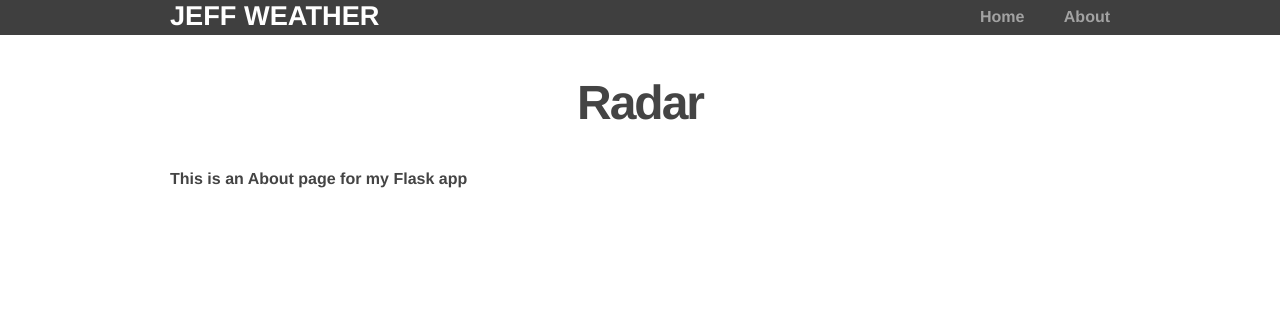
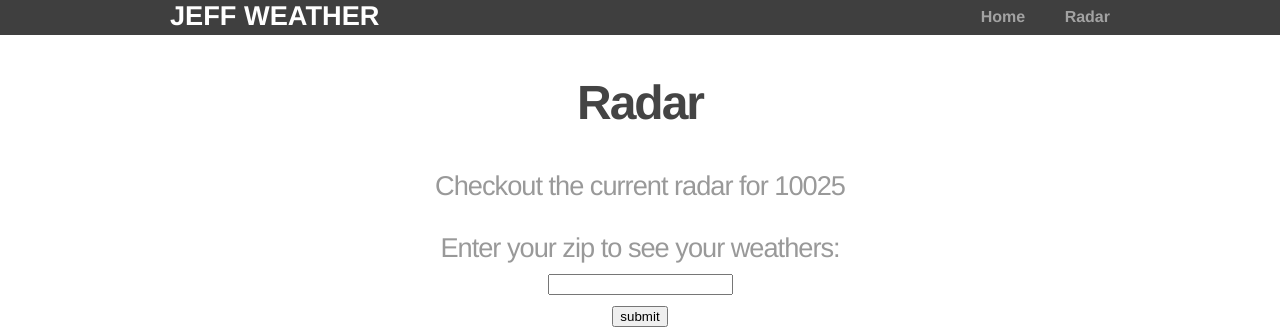
Before and after one commit to jeffthemaximum/weather-app, a Flask app: page /radar in a window 1280 px wide. Shown: the top 332 px of the page. Run offline with Flask 2, Linux system fonts and the light colour scheme.

Commit message:
added radar from wunderground api

```diff
--- a/routes.py
+++ b/routes.py
@@ -1,10 +1,15 @@
 import urllib2
+import cStringIO
 import json
 import time
+from PIL import Image
 from datetime import datetime
 from time import mktime
 from flask import Flask, render_template, request
 import pudb
+from tempfile import NamedTemporaryFile
+from shutil import copyfileobj
+from os import remove
 
 app = Flask(__name__)
 app.config.from_object('config')
@@ -67,9 +72,22 @@ def home():
 							local = location,
 							error = error)
 
-@app.route('/radar')
-def about():
-	return render_template('radar.html')
+@app.route('/radar', methods=['POST', 'GET'])
+def radar():
+
+	error = ""
+
+	if request.method == 'GET':
+		location = str(10025)
+	elif request.method == 'POST':
+		if request.form['usr_zip'] not in possible_zips_string:
+			error = "That's not a valid zipcode, silly!"
+			location = str(10025)
+		else:
+			location = request.form['usr_zip']
+
+	return render_template('radar.html',
+							local = location)
 
 if __name__ == '__main__':
 	app.run(debug=True)
--- a/static/css/main.css
+++ b/static/css/main.css
@@ -64,6 +64,16 @@ h3 {
 }
 
 /*
+* center images
+*/
+
+img {
+  display: block;
+  margin-left: auto;
+  margin-right: auto;
+}
+
+/*
  * Display navigation links inline
  */
 
--- a/static/js/scripts.js
+++ /dev/null
@@ -1,7 +0,0 @@
-console.log("hello world")
-
-form.onsubmit = function() {
-	location = form.usr_zip.value
-}
-
-console.log(location)
--- a/templates/layout.html
+++ b/templates/layout.html
@@ -13,7 +13,7 @@
       <strong><nav>
         <ul class="menu">
           <li><a href="{{ url_for('home') }}">Home</a></li>
-          <li><a href="{{ url_for('about') }}">About</a></li>
+          <li><a href="{{ url_for('radar') }}">Radar</a></li>
     </div>
   </header>
 
--- a/templates/radar.html
+++ b/templates/radar.html
@@ -2,5 +2,15 @@
 
 {% block content %}
 	<h2>Radar</h2>
-	<p>This is an About page for my Flask app</p>
+	<h3>Checkout the current radar for {{ local }}</h3>
+	{% if error != "" %}
+	<h3>{{ error }}</h3>
+	{% endif %}
+	<h3>Enter your zip to see your weathers:<form action="/radar", id="zip", method='POST'>
+		<input type="text" name="usr_zip"><br>
+		<input type="submit" value="submit">
+	</form></h3>
+	<div class="container">
+		<img src="http://api.wunderground.com/api/4263ad1dd9572760/animatedradar/q/MI/{{ local }}.gif?newmaps=1&timelabel=1&timelabel.y=10&num=5&delay=50">
+	</div>
 {% endblock %}
```
